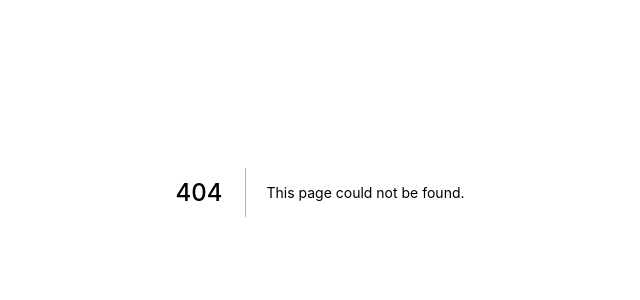
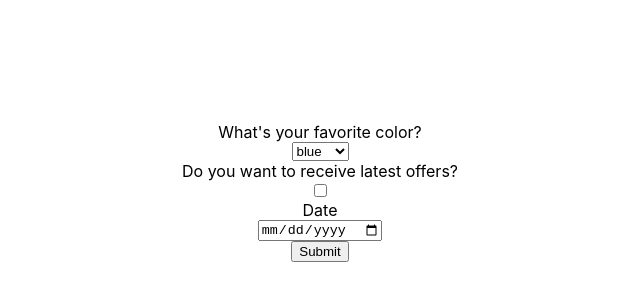
Before and after one commit to ZhenyiZhang/next-tinyurl, a Next.js app: page /forms in a window 1280 px wide. Before the commit this address had no page. Shown: the part 208-508 px from the top of the page, without its empty margins (320-960 px from the left). Built offline with nearby package versions, Linux system fonts and the light colour scheme.

Commit message:
feat(react-hook-form): Add react-hook-form to welcome page

```diff
--- a/components/text/welcome.js
+++ b/components/text/welcome.js
@@ -9,7 +9,7 @@ const StyledContainer = styled.div`
     top: 25%;
     left: 8%;
     z-index: 2;
-    @media screen and (max-width: ${sizes.maxMobileWidth}) {
+    @media screen and (max-width: ${sizes.welcomeTextTop}) {
         top: 5%;
     }
 `;
@@ -39,7 +39,6 @@ export default function Welcome() {
                 <StyledHeader color="white">
                     Welcome to&nbsp;
                 </StyledHeader>
-
                 <StyledHeader color="#fdad5c">
                     PocketMD
                 </StyledHeader>
@@ -50,7 +49,6 @@ export default function Welcome() {
                     Create a <b>free account</b> to get 24/7 access to
                 </StyledText>
             </StyledLine> <br/>
-
             <StyledLine ml={50}>
                 <StyledText color="white">
                     a doctor from the comfort of your home
--- a/lib/constants/screen-sizes/sizes.js
+++ b/lib/constants/screen-sizes/sizes.js
@@ -1,5 +1,6 @@
 const sizes = {
-    maxMobileWidth: '1200px',
+    maxMobileWidth: '950px',
+    welcomeTextTop: '1200px'
 };
 
 export default sizes;
--- a/package.json
+++ b/package.json
@@ -9,9 +9,11 @@
   },
   "dependencies": {
     "axios": "^0.21.0",
+    "isemail": "^3.2.0",
     "next": "10.0.3",
     "react": "17.0.1",
     "react-dom": "17.0.1",
+    "react-hook-form": "^6.12.2",
     "styled-components": "^5.2.1",
     "styled-system": "^5.1.5"
   }
--- /dev/null
+++ b/pages/forms.js
@@ -0,0 +1,51 @@
+import styled from 'styled-components';
+import {useForm} from 'react-hook-form';
+
+const StyledContainer = styled.div`
+    display: grid;
+    place-items: center;
+    height: 100vh;
+    width: 100vw;
+`;
+
+const StyledForm = styled.form`
+    align-items: center;
+    display: flex;
+    flex-direction: column;
+    width: 50%;
+`;
+
+export default function Forms() {
+    const {register, watch, handleSubmit, errors, setError} = useForm();
+    const watchCheckbox = watch('checkbox');
+
+    const onSubmit = data => {
+      console.log(data);
+    };
+
+    const validateDate = (date) => {
+        return new Date(date).getDate() > new Date().getDate();
+    };
+
+    return(
+        <StyledContainer>
+            <StyledForm onSubmit={handleSubmit(onSubmit)}>
+                <label>What's your favorite color?</label>
+                <select name="color" ref={register}>
+                    <option value="blue">blue</option>
+                    <option value="red">red</option>
+                    <option value="green">green</option>
+                </select>
+
+                <label>Do you want to receive latest offers?</label>
+                <input type="checkbox" name="checkbox" ref={register}/>
+                {watchCheckbox && <input type="email" name="email" placeholder="enter your email address" ref={register}/>}
+
+                <label>Date</label>
+                <input type="date" name="date" ref={register({validate: validateDate})}/>
+                {errors.date?.type === 'validate' && <p>Pick a date that is later than today</p>}
+                <button type="submit">Submit</button>
+            </StyledForm>
+        </StyledContainer>
+    );
+};
```
Also changed, not shown: components/card/signUp.js (+50 -62 lines), components/card/styles/signUp.js (added, +56 -0 lines), 1 other file (tests, documents, lock files or other folders).
